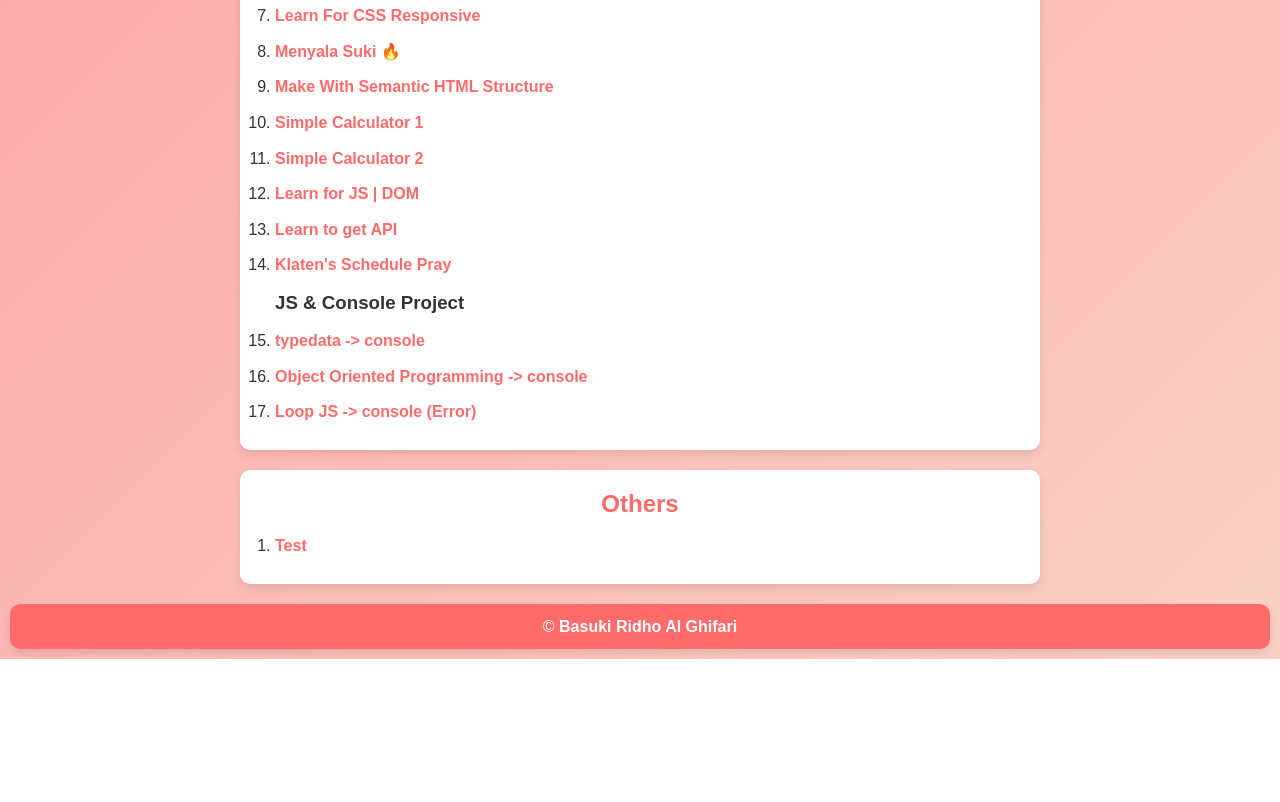
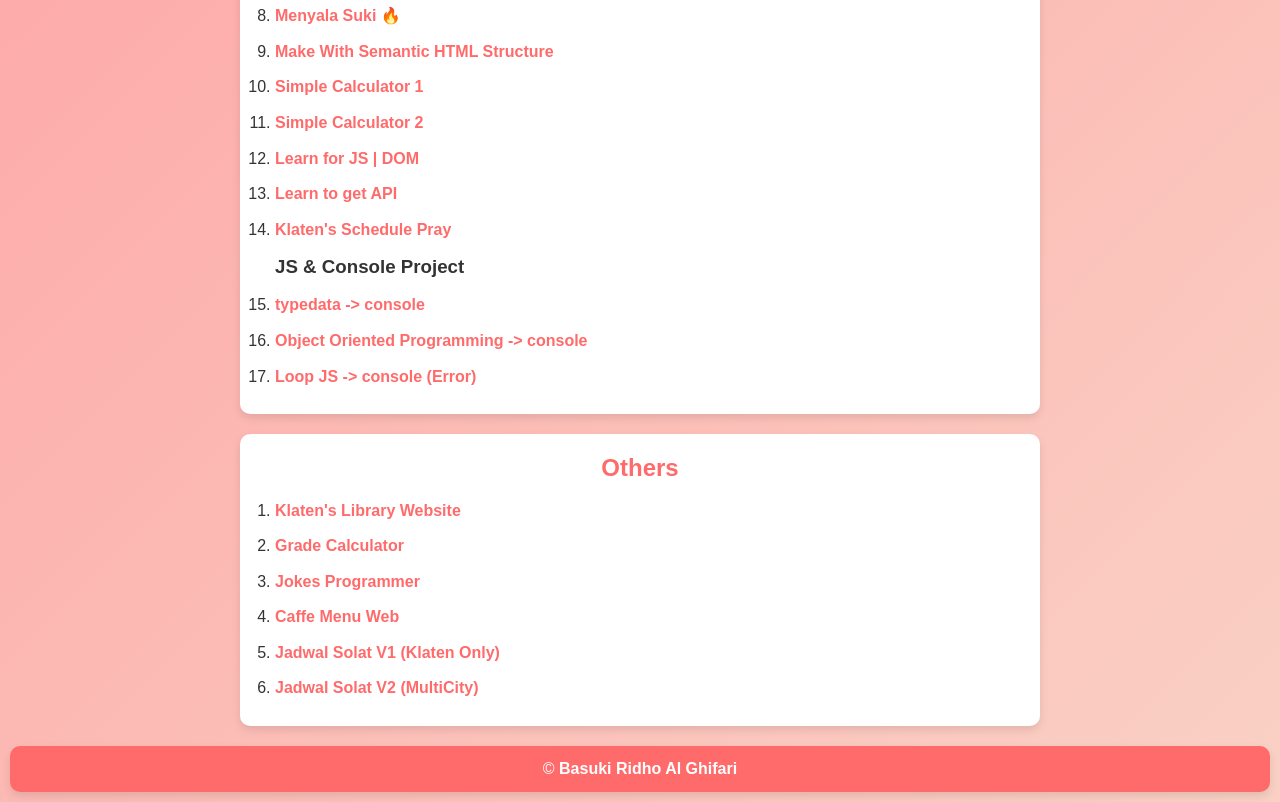
Before and after one commit to Ridhsuki/web-learning-archive, a plain HTML site: page index.html in a window 1280 px wide. Shown: the part 981-1783 px from the top of the page. Before the commit the page ends 1640 px from the top, so only its background shows below. Drawn offline with Linux system fonts and the light colour scheme.

Commit message:
feat (update others)

```diff
--- a/index.html
+++ b/index.html
@@ -48,11 +48,6 @@
               </li>
               <li><a href="praktek langsung.html">Practice for live</a></li>
               <li><a href="latihan css 3.html">IDK</a></li>
-              <li>
-                <a href="Latihan Multipage Library ITSI/index.html"
-                  >Klaten's Library Website</a
-                >
-              </li>
             </ol>
           </div>
         </article>
@@ -119,7 +114,36 @@
           <div class="projects2">
             <h2>Others</h2>
             <ol>
-              <li><a href="hello-world.html">Test</a></li>
+              <li>
+                <a href="Latihan Multipage Library ITSI/index.html"
+                  >Klaten's Library Website</a
+                >
+              </li>
+              <li>
+                <a href="Tugas_Hitung Nilai/index.html"
+                  >Grade Calculator</a
+                >
+              </li>
+              <li>
+                <a href="JokeAPI/index.html"
+                  >Jokes Programmer</a
+                >
+              </li>
+              <li>
+                <a href="Coffee menu/index.html"
+                  >Caffe Menu Web</a
+                >
+              </li>
+              <li>
+                <a href="Tugas_Jadwal/index.html"
+                  >Jadwal Solat V1 (Klaten Only)</a
+                >
+              </li>
+              <li>
+                <a href="Tugas_Jadwal/solat.html"
+                  >Jadwal Solat V2 (MultiCity)</a
+                >
+              </li>
             </ol>
           </div>
         </article>
```
